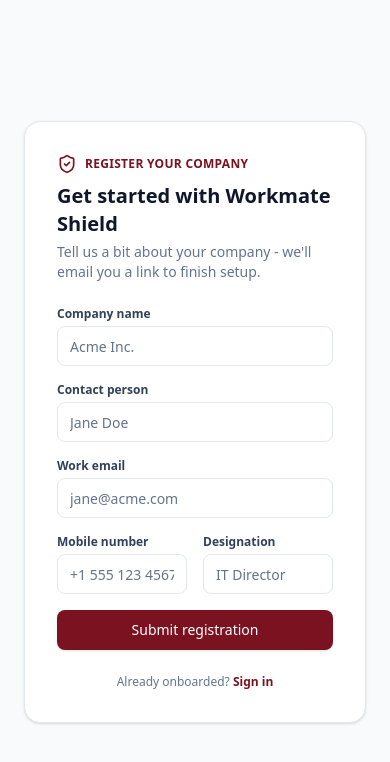
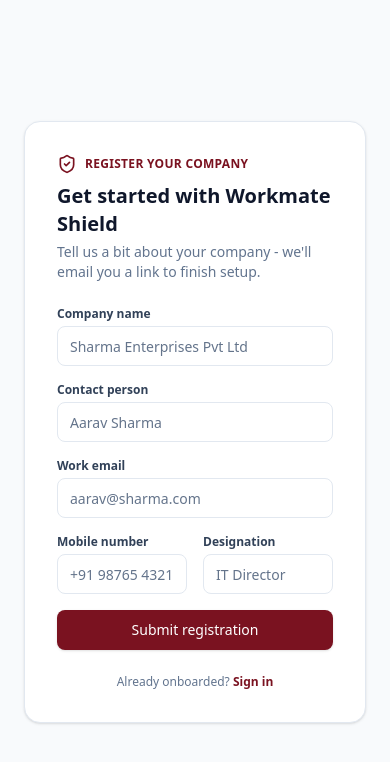
Before and after one commit to Agrima6/phishshield, a Next.js app: page /register in a window 390 px wide. Shown: the top 762 px of the page. Built offline with nearby package versions, Linux system fonts and the light colour scheme; no server answers.

Commit message:
Use Indian names, phone numbers, and addresses in form placeholders

```diff
--- a/app/auth/forgot-password/page.tsx
+++ b/app/auth/forgot-password/page.tsx
@@ -71,7 +71,7 @@
             <Input
               type="email"
               required
-              placeholder="name@company.com"
+              placeholder="aarav@company.com"
               className="pl-9"
               value={email}
               onChange={(e) => setEmail(e.target.value)}
--- a/app/auth/login/page.tsx
+++ b/app/auth/login/page.tsx
@@ -74,7 +74,7 @@
             <Mail className="absolute left-3 top-3 h-4 w-4 text-slate-400" />
             <Input
               type="text"
-              placeholder="name@company.com"
+              placeholder="aarav@company.com"
               className="pl-9"
               error={!!errors.email}
               {...register('email')}
--- a/app/blog/page.tsx
+++ b/app/blog/page.tsx
@@ -192,7 +192,7 @@
                   <Input
                     value={form.author_name}
                     onChange={(e) => setForm({ ...form, author_name: e.target.value })}
-                    placeholder="Jane Doe"
+                    placeholder="Aarav Sharma"
                   />
                 </div>
                 <div>
@@ -200,7 +200,7 @@
                   <Input
                     value={form.author_company}
                     onChange={(e) => setForm({ ...form, author_company: e.target.value })}
-                    placeholder="Acme Inc."
+                    placeholder="Sharma Enterprises Pvt Ltd"
                   />
                 </div>
               </div>
--- a/app/dashboard/employees/page.tsx
+++ b/app/dashboard/employees/page.tsx
@@ -291,7 +291,7 @@
               <label className="block text-slate-700 mb-1">Full Name</label>
               <Input
                 required
-                placeholder="Jane Doe"
+                placeholder="Aarav Sharma"
                 value={newEmp.name}
                 onChange={(e) => setNewEmp({ ...newEmp, name: e.target.value })}
               />
@@ -302,7 +302,7 @@
               <Input
                 required
                 type="email"
-                placeholder="jane.doe@company.com"
+                placeholder="aarav.sharma@company.com"
                 value={newEmp.email}
                 onChange={(e) => setNewEmp({ ...newEmp, email: e.target.value })}
               />
--- a/app/dashboard/settings/page.tsx
+++ b/app/dashboard/settings/page.tsx
@@ -527,7 +527,7 @@
                   <div>
                     <label className="block text-slate-700 mb-1">Username / Auth Account</label>
                     <Input
-                      placeholder="alerts@company.com"
+                      placeholder="alerts@sharma.com"
                       value={newProfile.username}
                       onChange={(e) => setNewProfile({ ...newProfile, username: e.target.value })}
                     />
@@ -561,7 +561,7 @@
                 <Input
                   required
                   type="email"
-                  placeholder="security-audit@company.com"
+                  placeholder="security-audit@sharma.com"
                   value={newProfile.fromEmail}
                   onChange={(e) => setNewProfile({ ...newProfile, fromEmail: e.target.value })}
                 />
--- a/app/onboarding/[token]/page.tsx
+++ b/app/onboarding/[token]/page.tsx
@@ -106,7 +106,7 @@
         <form onSubmit={handleSubmit} className="space-y-5">
           <div>
             <label className="block text-xs font-semibold text-slate-700 mb-1">Headquarters address *</label>
-            <Input placeholder="Street, city, state, postal code" value={address} onChange={(e) => setAddress(e.target.value)} required />
+            <Input placeholder="MG Road, Bengaluru, Karnataka 560001" value={address} onChange={(e) => setAddress(e.target.value)} required />
           </div>
           <div className="grid grid-cols-2 gap-4">
             <div>
--- a/app/register/page.tsx
+++ b/app/register/page.tsx
@@ -69,23 +69,23 @@
         <form onSubmit={handleSubmit(onSubmit)} className="space-y-4">
           <div>
             <label className="block text-xs font-semibold text-slate-700 mb-1">Company name</label>
-            <Input placeholder="Acme Inc." error={!!errors.company_name} {...register('company_name')} />
+            <Input placeholder="Sharma Enterprises Pvt Ltd" error={!!errors.company_name} {...register('company_name')} />
             {errors.company_name && <p className="text-xs text-destructive mt-1">{errors.company_name.message}</p>}
           </div>
           <div>
             <label className="block text-xs font-semibold text-slate-700 mb-1">Contact person</label>
-            <Input placeholder="Jane Doe" error={!!errors.contact_name} {...register('contact_name')} />
+            <Input placeholder="Aarav Sharma" error={!!errors.contact_name} {...register('contact_name')} />
             {errors.contact_name && <p className="text-xs text-destructive mt-1">{errors.contact_name.message}</p>}
           </div>
           <div>
             <label className="block text-xs font-semibold text-slate-700 mb-1">Work email</label>
-            <Input type="email" placeholder="jane@acme.com" error={!!errors.contact_email} {...register('contact_email')} />
+            <Input type="email" placeholder="aarav@sharma.com" error={!!errors.contact_email} {...register('contact_email')} />
             {errors.contact_email && <p className="text-xs text-destructive mt-1">{errors.contact_email.message}</p>}
           </div>
           <div className="grid grid-cols-2 gap-4">
             <div>
               <label className="block text-xs font-semibold text-slate-700 mb-1">Mobile number</label>
-              <Input placeholder="+1 555 123 4567" {...register('contact_mobile')} />
+              <Input placeholder="+91 98765 43210" {...register('contact_mobile')} />
             </div>
             <div>
               <label className="block text-xs font-semibold text-slate-700 mb-1">Designation</label>
--- a/components/chatbot-widget.tsx
+++ b/components/chatbot-widget.tsx
@@ -179,7 +179,7 @@
                   required
                   value={nameInput}
                   onChange={(e) => setNameInput(e.target.value)}
-                  placeholder="Jordan Lee"
+                  placeholder="Priya Patel"
                   className="w-full text-xs px-3.5 py-2.5 rounded-lg border border-slate-200 outline-none focus:border-primary transition-colors"
                 />
               </div>
@@ -189,7 +189,7 @@
                   type="tel"
                   value={phoneInput}
                   onChange={(e) => setPhoneInput(e.target.value)}
-                  placeholder="+1 555 123 4567"
+                  placeholder="+91 98765 43210"
                   className="w-full text-xs px-3.5 py-2.5 rounded-lg border border-slate-200 outline-none focus:border-primary transition-colors"
                 />
               </div>
@@ -199,7 +199,7 @@
                   type="email"
                   value={emailInput}
                   onChange={(e) => setEmailInput(e.target.value)}
-                  placeholder="jordan@company.com"
+                  placeholder="priya@company.com"
                   className="w-full text-xs px-3.5 py-2.5 rounded-lg border border-slate-200 outline-none focus:border-primary transition-colors"
                 />
               </div>
```
Also changed, not shown: app/dashboard/super-admin/page.tsx (+5 -5 lines).
